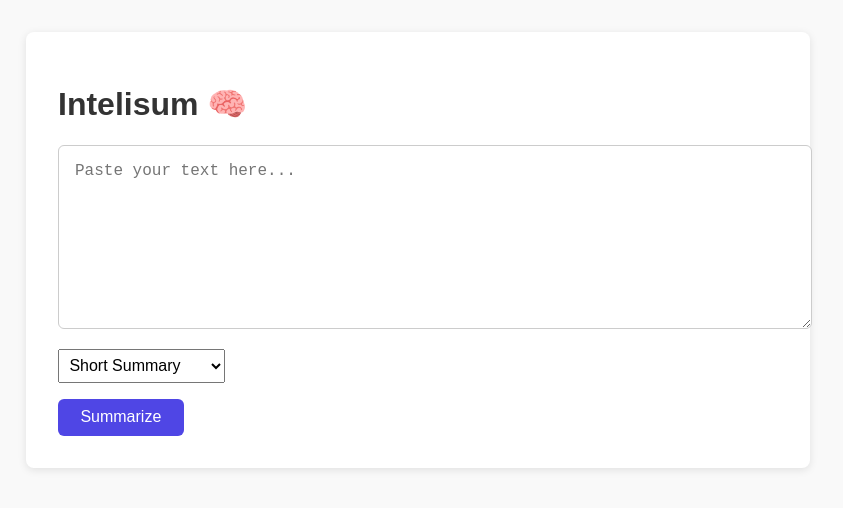
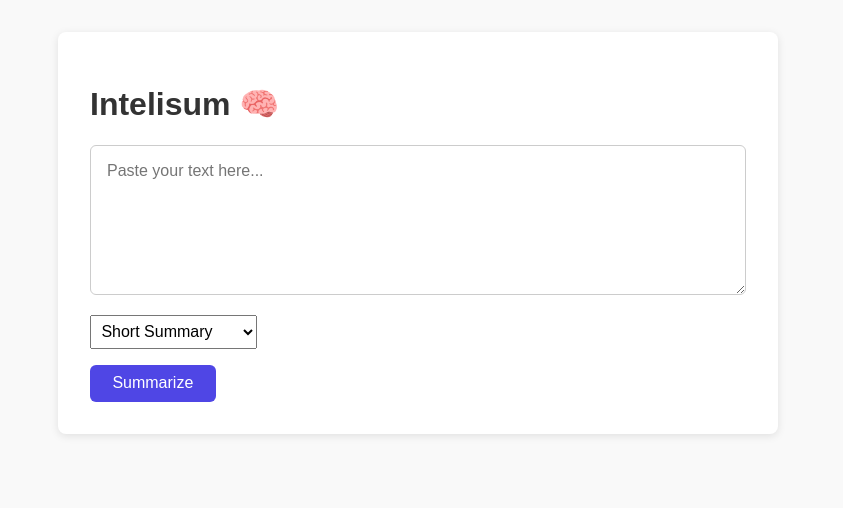
Before and after one commit to LinSchmitz/Brevify, a React (Vite) app: page / in a window 1280 px wide. Shown: the top 508 px of the page, without its empty margins (222-1065 px from the left). Built offline with nearby package versions, Linux system fonts and the light colour scheme; no server answers.

Commit message:
Added logic

```diff
--- a/src/components/App.jsx
+++ b/src/components/App.jsx
@@ -51,7 +51,7 @@ function App() {
 
     navigator.clipboard.writeText(summary).then(() => {
       setCopied(true);
-      setTimeout(() => setCopied(false), 2000); // بعد ۲ ثانیه آیکون دوباره برمیگرده
+      setTimeout(() => setCopied(false), 2000);
     });
   }
 
--- a/src/index.css
+++ b/src/index.css
@@ -8,6 +8,12 @@
   --color-primary-dark: #3730a3;
   --radius: 6px;
   --shadow: 0 2px 8px rgba(0, 0, 0, 0.1);
+}
+
+*,
+*::before,
+*::after {
+  box-sizing: border-box;
 }
 
 body {
@@ -29,12 +35,15 @@ body {
 
 textarea {
   width: 100%;
+  max-width: 100%;
   min-height: 150px;
   padding: 1rem;
   font-size: 1rem;
   border-radius: var(--radius);
   border: 1px solid var(--color-border);
   resize: vertical;
+  overflow: auto;
+  font-family: var(--font-main);
 }
 
 button {
@@ -68,7 +77,6 @@ select {
   white-space: pre-wrap;
 }
 
-/* 🔘 آیکون کپی */
 .copy-button {
   position: absolute;
   top: 10px;
@@ -82,21 +90,14 @@ select {
   color: #666;
 }
 
-.copy-button:hover {
-  opacity: 1;
+.copy-button.copied::after {
+  content: '✔️';
 }
 
-/* ✅ وقتی کپی شد */
-.copy-button.copied::after {
-  content: '✅';
-}
-
-/* 📄📄 آیکون پیش‌فرض */
 .copy-button::after {
   content: '📄';
 }
 
-/* وقتی copied اضافه بشه، این آیکون جایگزین می‌شه */
 .copy-button.copied::after {
-  content: '✅';
+  content: '✔️';
 }
```
Also changed, not shown: 1 other file (tests, documents, lock files or other folders).
